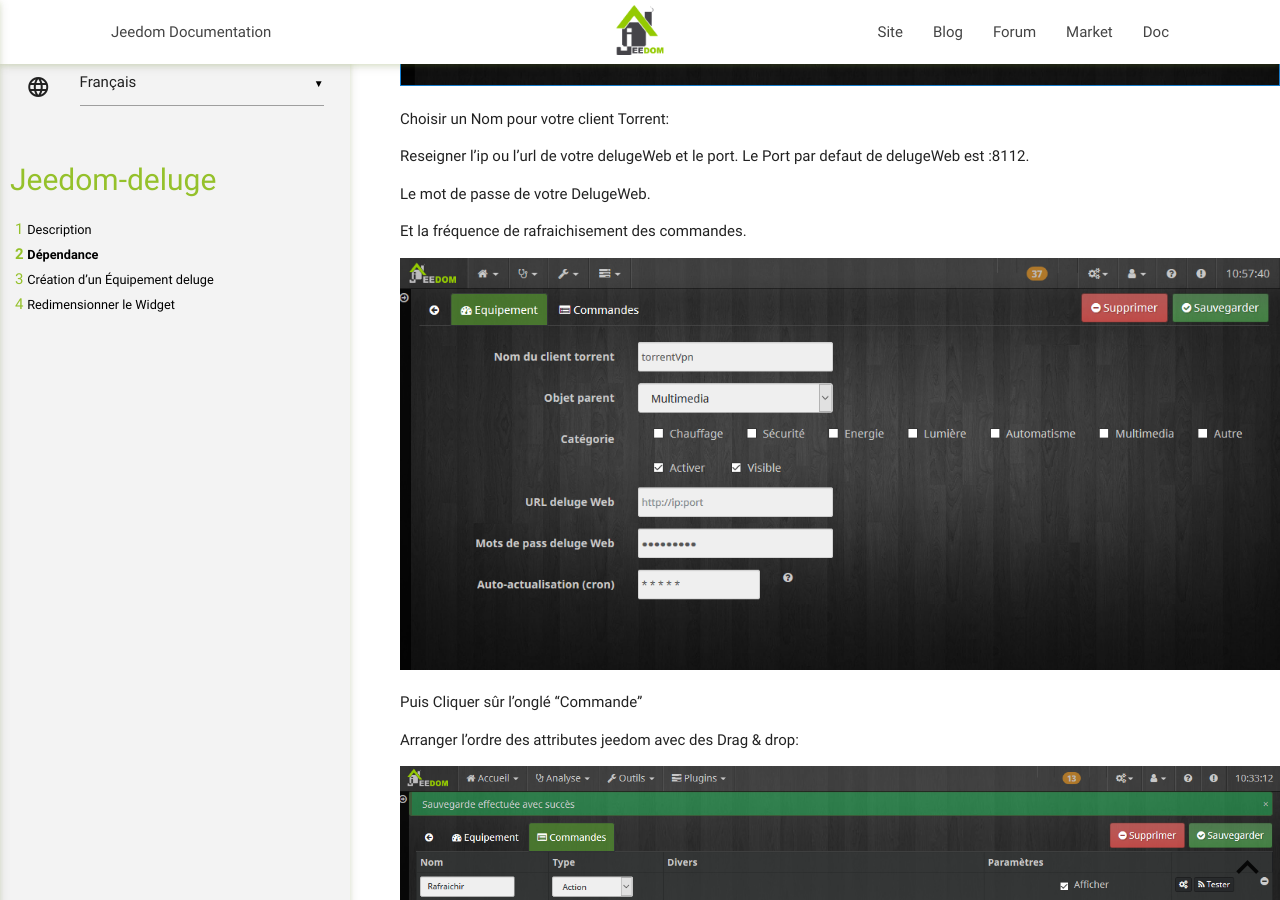
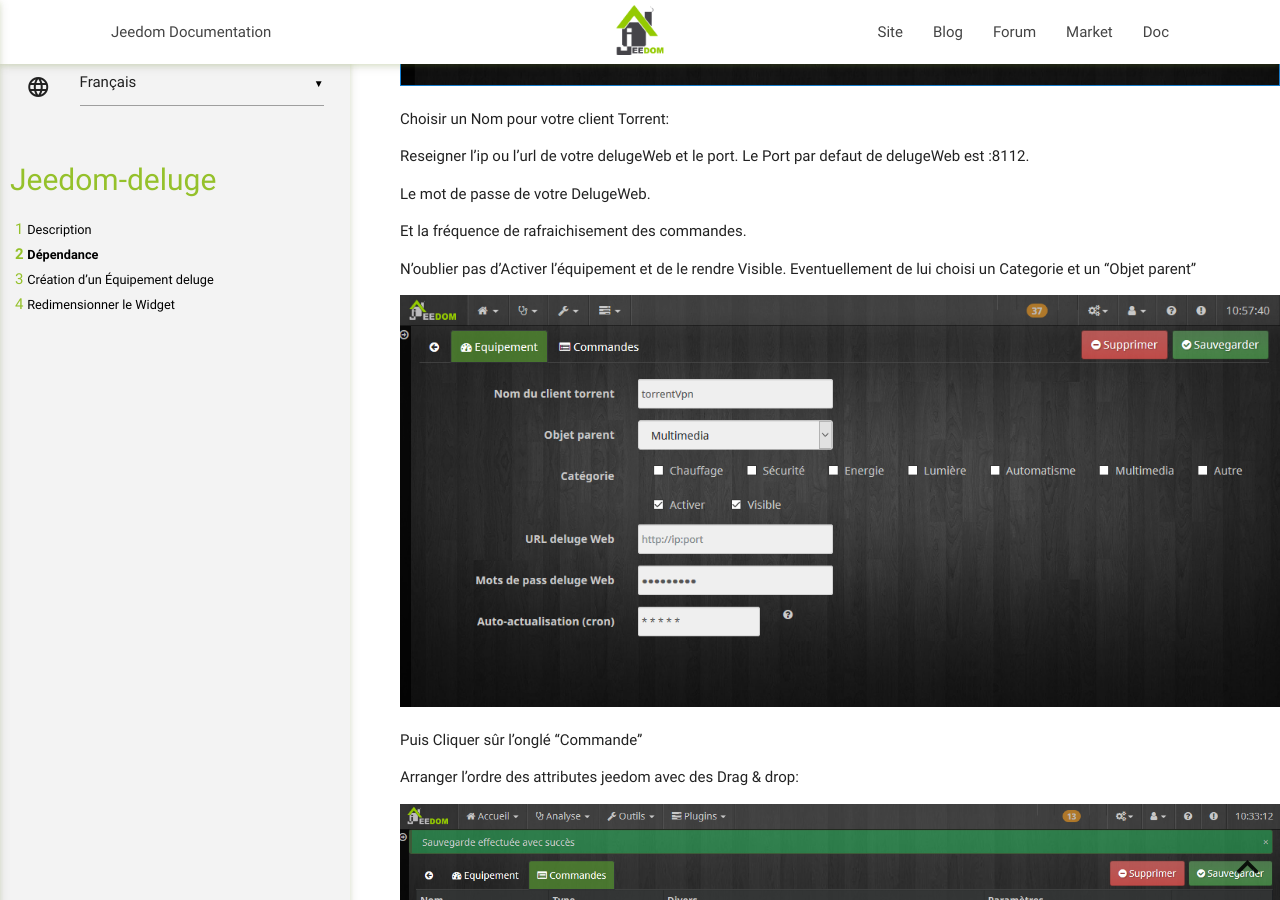
Before and after one commit to Robokazou/jeedom-deluge, a Jekyll site: the page built from docs/fr_FR/index.md, in a window 1280 px wide and 900 px high, scrolled down 2520 px. Built offline with Jekyll 4.4.1, drawn with Linux system fonts in a browser that asks for light colours; our own code applies the rules of GitHub Pages for plain Markdown files.

Commit message:
Update index.md

```diff
--- a/docs/fr_FR/index.md
+++ b/docs/fr_FR/index.md
@@ -37,6 +37,8 @@ Le mot de passe de votre DelugeWeb.
 
 Et la fréquence de rafraichisement des commandes.
 
+N'oublier pas d'Activer l'équipement et de le rendre Visible. Eventuellement de lui choisi un Categorie et un "Objet parent"
+
 ![Configure](../img/Configure.png)
 
 Puis Cliquer sûr l'onglé "Commande"
```
